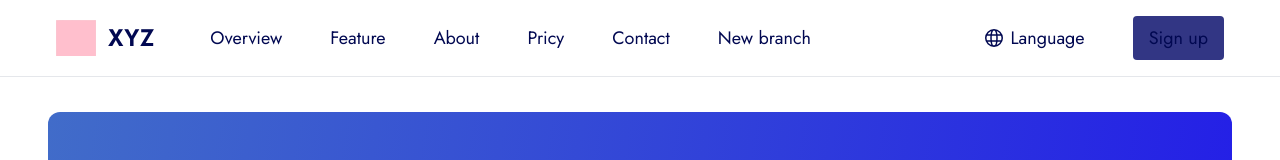
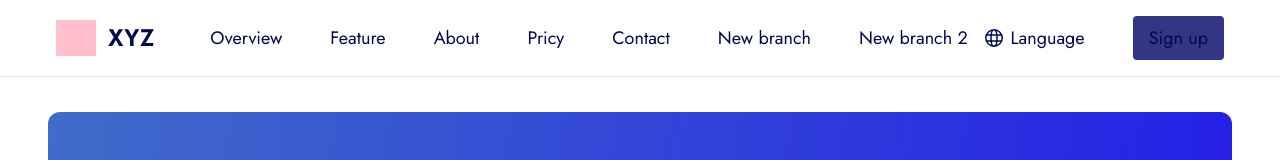
Before and after one commit to Gaurav-kr9/newproj, a React (Vite) app: page / in a window 1280 px wide. Shown: the top 160 px of the page. Built offline with nearby package versions, Linux system fonts and the light colour scheme.

Commit message:
testing again in my new branch

```diff
--- a/src/components/Navbar.jsx
+++ b/src/components/Navbar.jsx
@@ -16,6 +16,8 @@ const Navbar = () => {
         {link: "Pricy", path: "pricing"},
         {link: "Contact", path: "pricing"},
         {link: "New branch", path: "pricing"},
+        {link: "New branch 2", path: "pricing"},
+
 
     ]
     return (
```
